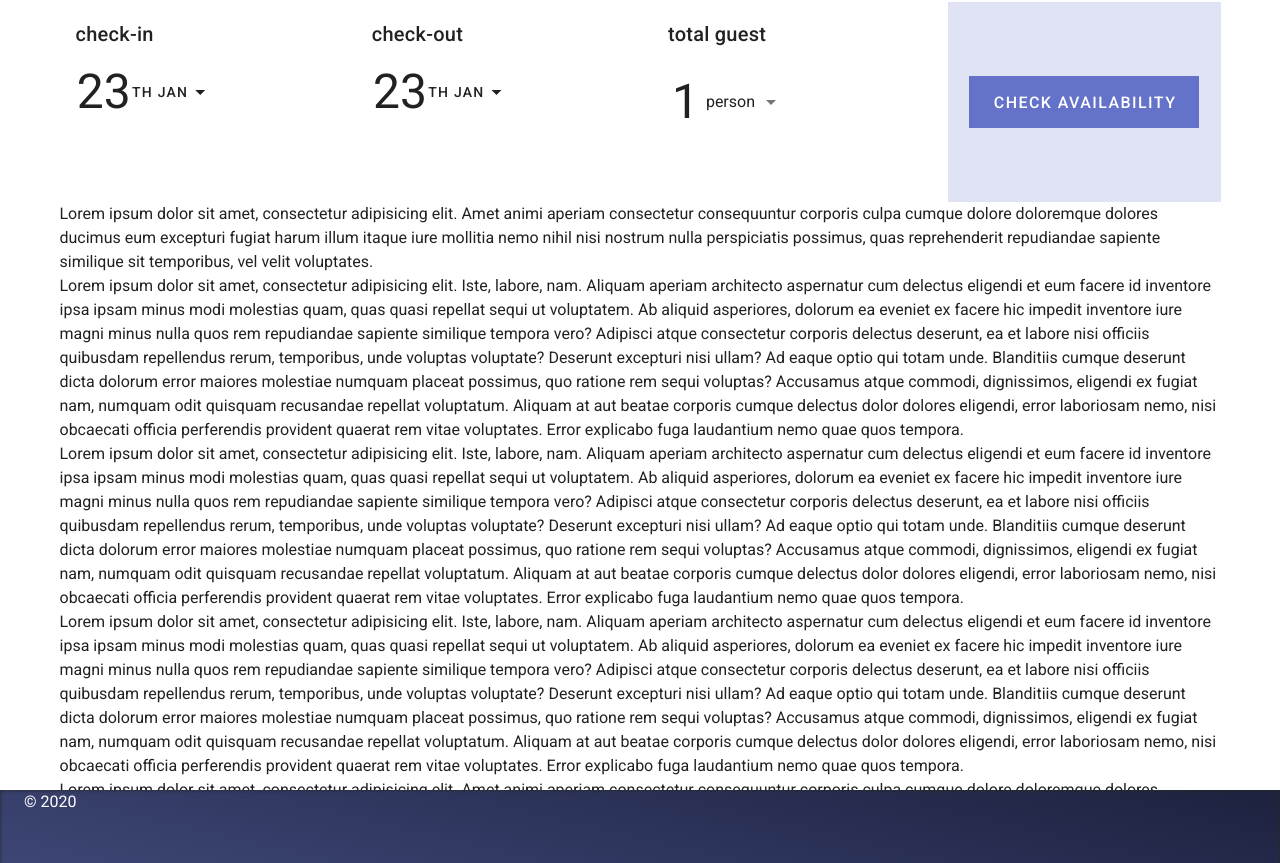
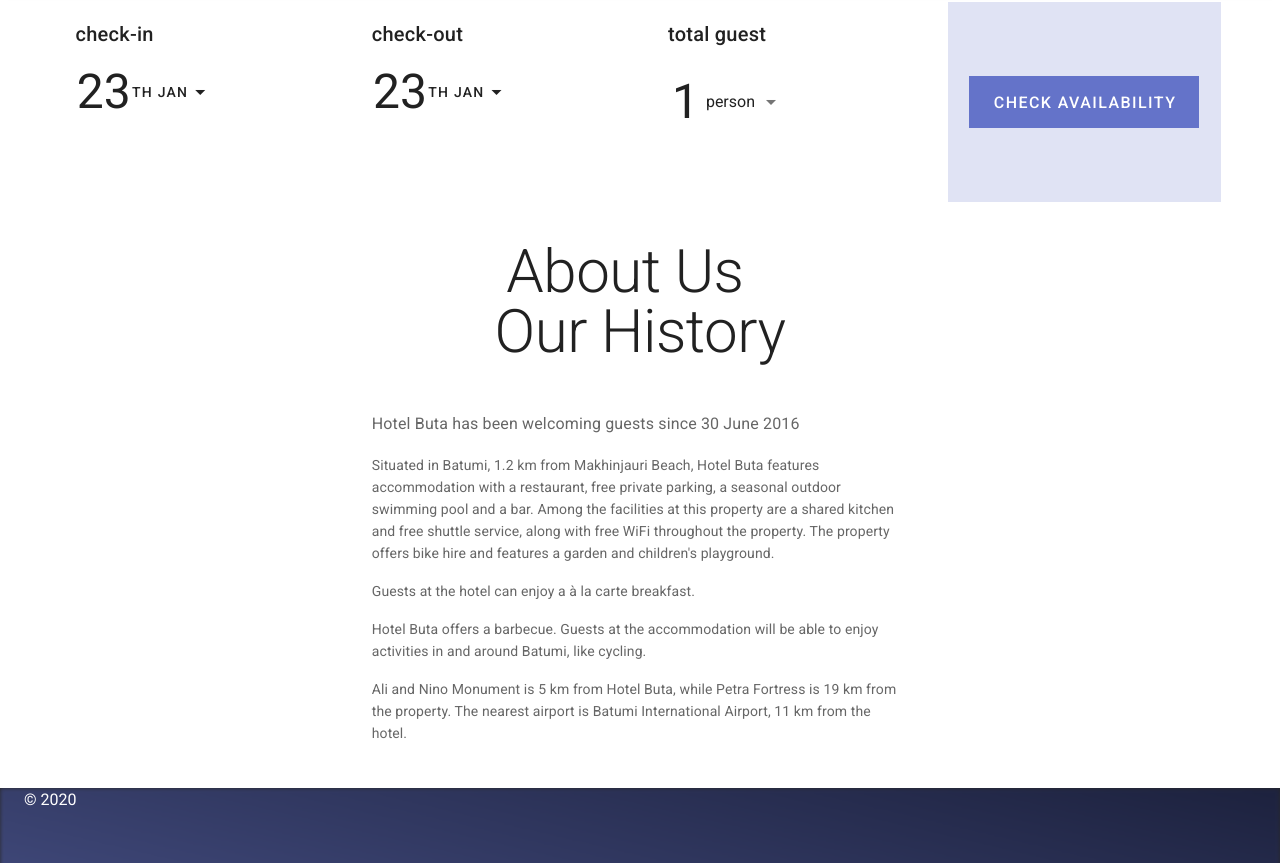
Before and after one commit to kachid/buta, a Nuxt app: page / in a window 1280 px wide. Shown: the part 234-1097 px from the top of the page. Built offline with nearby package versions, Linux system fonts and the light colour scheme.

Commit message:
add page AboutUs.vue

```diff
--- /dev/null
+++ b/components/AboutUs.vue
@@ -0,0 +1,41 @@
+<template>
+  <v-row justify="center">
+    <v-col cols="12" md="9" lg="6">
+      <v-card flat>
+        <v-card-title class="justify-center display-3"
+          ><span>About Us&ensp;</span><span>Our History</span></v-card-title
+        >
+        <v-card-subtitle class="subtitle-1 mt-8"
+          >Hotel Buta has been welcoming guests since 30 June
+          2016</v-card-subtitle
+        >
+        <v-card-text>
+          <p>
+            Situated in Batumi, 1.2 km from Makhinjauri Beach, Hotel Buta
+            features accommodation with a restaurant, free private parking, a
+            seasonal outdoor swimming pool and a bar. Among the facilities at
+            this property are a shared kitchen and free shuttle service, along
+            with free WiFi throughout the property. The property offers bike
+            hire and features a garden and children's playground.
+          </p>
+          <p>Guests at the hotel can enjoy a à la carte breakfast.</p>
+          <p>
+            Hotel Buta offers a barbecue. Guests at the accommodation will be
+            able to enjoy activities in and around Batumi, like cycling.
+          </p>
+          <p>
+            Ali and Nino Monument is 5 km from Hotel Buta, while Petra Fortress
+            is 19 km from the property. The nearest airport is Batumi
+            International Airport, 11 km from the hotel.
+          </p>
+        </v-card-text>
+      </v-card>
+    </v-col>
+  </v-row>
+</template>
+
+<script>
+export default {
+  name: 'AboutUs'
+}
+</script>
--- a/components/HotelAvailabilityElement.vue
+++ b/components/HotelAvailabilityElement.vue
@@ -7,7 +7,7 @@
         <app-select-number-of-person v-else />
       </v-card-actions>
     </v-card>
-    <v-divider v-if="!noGutter" inset vertical class="flex-shrink-1" />
+    <v-divider v-if="showGutter" inset vertical />
   </v-col>
 </template>
 
@@ -34,6 +34,11 @@
       type: Boolean,
       default: false
     }
+  },
+  computed: {
+    showGutter() {
+      return !this.noGutter && !this.$vuetify.breakpoint.smAndDown
+    }
   }
 }
 </script>
--- /dev/null
+++ b/pages/about.vue
@@ -0,0 +1,14 @@
+<template>
+  <app-about-us />
+</template>
+
+<script>
+import AppAboutUs from '@@/components/AboutUs'
+
+export default {
+  name: 'About',
+  components: {
+    AppAboutUs
+  }
+}
+</script>
--- a/pages/index.vue
+++ b/pages/index.vue
@@ -1,131 +1,18 @@
 <template>
   <div>
     <app-hotel-availability />
-    <div>
-      Lorem ipsum dolor sit amet, consectetur adipisicing elit. Amet animi
-      aperiam consectetur consequuntur corporis culpa cumque dolore doloremque
-      dolores ducimus eum excepturi fugiat harum illum itaque iure mollitia nemo
-      nihil nisi nostrum nulla perspiciatis possimus, quas reprehenderit
-      repudiandae sapiente similique sit temporibus, vel velit voluptates.
-    </div>
-    <div>
-      Lorem ipsum dolor sit amet, consectetur adipisicing elit. Iste, labore,
-      nam. Aliquam aperiam architecto aspernatur cum delectus eligendi et eum
-      facere id inventore ipsa ipsam minus modi molestias quam, quas quasi
-      repellat sequi ut voluptatem. Ab aliquid asperiores, dolorum ea eveniet ex
-      facere hic impedit inventore iure magni minus nulla quos rem repudiandae
-      sapiente similique tempora vero? Adipisci atque consectetur corporis
-      delectus deserunt, ea et labore nisi officiis quibusdam repellendus rerum,
-      temporibus, unde voluptas voluptate? Deserunt excepturi nisi ullam? Ad
-      eaque optio qui totam unde. Blanditiis cumque deserunt dicta dolorum error
-      maiores molestiae numquam placeat possimus, quo ratione rem sequi
-      voluptas? Accusamus atque commodi, dignissimos, eligendi ex fugiat nam,
-      numquam odit quisquam recusandae repellat voluptatum. Aliquam at aut
-      beatae corporis cumque delectus dolor dolores eligendi, error laboriosam
-      nemo, nisi obcaecati officia perferendis provident quaerat rem vitae
-      voluptates. Error explicabo fuga laudantium nemo quae quos tempora.
-    </div>
-    <div>
-      Lorem ipsum dolor sit amet, consectetur adipisicing elit. Iste, labore,
-      nam. Aliquam aperiam architecto aspernatur cum delectus eligendi et eum
-      facere id inventore ipsa ipsam minus modi molestias quam, quas quasi
-      repellat sequi ut voluptatem. Ab aliquid asperiores, dolorum ea eveniet ex
-      facere hic impedit inventore iure magni minus nulla quos rem repudiandae
-      sapiente similique tempora vero? Adipisci atque consectetur corporis
-      delectus deserunt, ea et labore nisi officiis quibusdam repellendus rerum,
-      temporibus, unde voluptas voluptate? Deserunt excepturi nisi ullam? Ad
-      eaque optio qui totam unde. Blanditiis cumque deserunt dicta dolorum error
-      maiores molestiae numquam placeat possimus, quo ratione rem sequi
-      voluptas? Accusamus atque commodi, dignissimos, eligendi ex fugiat nam,
-      numquam odit quisquam recusandae repellat voluptatum. Aliquam at aut
-      beatae corporis cumque delectus dolor dolores eligendi, error laboriosam
-      nemo, nisi obcaecati officia perferendis provident quaerat rem vitae
-      voluptates. Error explicabo fuga laudantium nemo quae quos tempora.
-    </div>
-    <div>
-      Lorem ipsum dolor sit amet, consectetur adipisicing elit. Iste, labore,
-      nam. Aliquam aperiam architecto aspernatur cum delectus eligendi et eum
-      facere id inventore ipsa ipsam minus modi molestias quam, quas quasi
-      repellat sequi ut voluptatem. Ab aliquid asperiores, dolorum ea eveniet ex
-      facere hic impedit inventore iure magni minus nulla quos rem repudiandae
-      sapiente similique tempora vero? Adipisci atque consectetur corporis
-      delectus deserunt, ea et labore nisi officiis quibusdam repellendus rerum,
-      temporibus, unde voluptas voluptate? Deserunt excepturi nisi ullam? Ad
-      eaque optio qui totam unde. Blanditiis cumque deserunt dicta dolorum error
-      maiores molestiae numquam placeat possimus, quo ratione rem sequi
-      voluptas? Accusamus atque commodi, dignissimos, eligendi ex fugiat nam,
-      numquam odit quisquam recusandae repellat voluptatum. Aliquam at aut
-      beatae corporis cumque delectus dolor dolores eligendi, error laboriosam
-      nemo, nisi obcaecati officia perferendis provident quaerat rem vitae
-      voluptates. Error explicabo fuga laudantium nemo quae quos tempora.
-    </div>
-    <div>
-      Lorem ipsum dolor sit amet, consectetur adipisicing elit. Amet animi
-      aperiam consectetur consequuntur corporis culpa cumque dolore doloremque
-      dolores ducimus eum excepturi fugiat harum illum itaque iure mollitia nemo
-      nihil nisi nostrum nulla perspiciatis possimus, quas reprehenderit
-      repudiandae sapiente similique sit temporibus, vel velit voluptates.
-    </div>
-    <div>
-      Lorem ipsum dolor sit amet, consectetur adipisicing elit. Iste, labore,
-      nam. Aliquam aperiam architecto aspernatur cum delectus eligendi et eum
-      facere id inventore ipsa ipsam minus modi molestias quam, quas quasi
-      repellat sequi ut voluptatem. Ab aliquid asperiores, dolorum ea eveniet ex
-      facere hic impedit inventore iure magni minus nulla quos rem repudiandae
-      sapiente similique tempora vero? Adipisci atque consectetur corporis
-      delectus deserunt, ea et labore nisi officiis quibusdam repellendus rerum,
-      temporibus, unde voluptas voluptate? Deserunt excepturi nisi ullam? Ad
-      eaque optio qui totam unde. Blanditiis cumque deserunt dicta dolorum error
-      maiores molestiae numquam placeat possimus, quo ratione rem sequi
-      voluptas? Accusamus atque commodi, dignissimos, eligendi ex fugiat nam,
-      numquam odit quisquam recusandae repellat voluptatum. Aliquam at aut
-      beatae corporis cumque delectus dolor dolores eligendi, error laboriosam
-      nemo, nisi obcaecati officia perferendis provident quaerat rem vitae
-      voluptates. Error explicabo fuga laudantium nemo quae quos tempora.
-    </div>
-    <div>
-      Lorem ipsum dolor sit amet, consectetur adipisicing elit. Iste, labore,
-      nam. Aliquam aperiam architecto aspernatur cum delectus eligendi et eum
-      facere id inventore ipsa ipsam minus modi molestias quam, quas quasi
-      repellat sequi ut voluptatem. Ab aliquid asperiores, dolorum ea eveniet ex
-      facere hic impedit inventore iure magni minus nulla quos rem repudiandae
-      sapiente similique tempora vero? Adipisci atque consectetur corporis
-      delectus deserunt, ea et labore nisi officiis quibusdam repellendus rerum,
-      temporibus, unde voluptas voluptate? Deserunt excepturi nisi ullam? Ad
-      eaque optio qui totam unde. Blanditiis cumque deserunt dicta dolorum error
-      maiores molestiae numquam placeat possimus, quo ratione rem sequi
-      voluptas? Accusamus atque commodi, dignissimos, eligendi ex fugiat nam,
-      numquam odit quisquam recusandae repellat voluptatum. Aliquam at aut
-      beatae corporis cumque delectus dolor dolores eligendi, error laboriosam
-      nemo, nisi obcaecati officia perferendis provident quaerat rem vitae
-      voluptates. Error explicabo fuga laudantium nemo quae quos tempora.
-    </div>
-    <div>
-      Lorem ipsum dolor sit amet, consectetur adipisicing elit. Iste, labore,
-      nam. Aliquam aperiam architecto aspernatur cum delectus eligendi et eum
-      facere id inventore ipsa ipsam minus modi molestias quam, quas quasi
-      repellat sequi ut voluptatem. Ab aliquid asperiores, dolorum ea eveniet ex
-      facere hic impedit inventore iure magni minus nulla quos rem repudiandae
-      sapiente similique tempora vero? Adipisci atque consectetur corporis
-      delectus deserunt, ea et labore nisi officiis quibusdam repellendus rerum,
-      temporibus, unde voluptas voluptate? Deserunt excepturi nisi ullam? Ad
-      eaque optio qui totam unde. Blanditiis cumque deserunt dicta dolorum error
-      maiores molestiae numquam placeat possimus, quo ratione rem sequi
-      voluptas? Accusamus atque commodi, dignissimos, eligendi ex fugiat nam,
-      numquam odit quisquam recusandae repellat voluptatum. Aliquam at aut
-      beatae corporis cumque delectus dolor dolores eligendi, error laboriosam
-      nemo, nisi obcaecati officia perferendis provident quaerat rem vitae
-      voluptates. Error explicabo fuga laudantium nemo quae quos tempora.
-    </div>
+    <app-about-us />
   </div>
 </template>
 
 <script>
 import AppHotelAvailability from '@@/components/HotelAvailability'
+import AppAboutUs from '@@/components/AboutUs'
 
 export default {
   components: {
-    AppHotelAvailability
+    AppHotelAvailability,
+    AppAboutUs
   }
 }
 </script>
```
